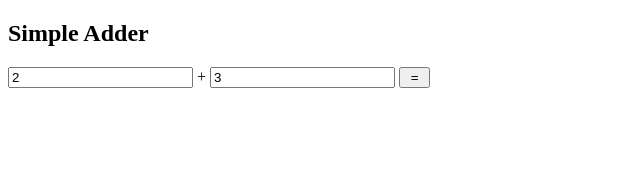
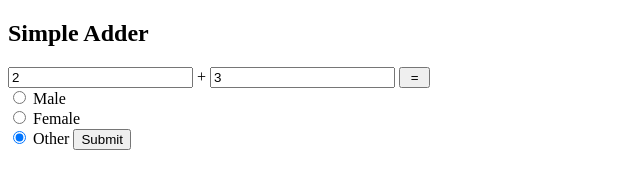
Before and after one commit to olanmj/FormsDemo, a plain HTML site: page FormsDemo/index.html in a window 1280 px wide. Shown: the whole page, without its empty margins (0-640 px from the left). Drawn offline with Linux system fonts and the light colour scheme.

Commit message:
Gewnder form added

```diff
--- a/FormsDemo/index.html
+++ b/FormsDemo/index.html
@@ -8,10 +8,17 @@
 <body>
     <h2>Simple Adder</h2>
     <form>
-        <input type="number" id="op1"  value="2" required /> +
+        <input type="number" id="op1" value="2" required /> +
         <input type="number" id="op2" value="3" required />
         <input type="button" id="btn" value=" = " />
         <span id="sum"></span>
     </form>
+
+    <form>
+        <input type="radio" name="gender" value="male"> Male<br>
+        <input type="radio" name="gender" value="female"> Female<br>
+        <input type="radio" name="gender" value="other" checked> Other
+        <button type="button">Submit</button>
+    </form>
 </body>
 </html>
```
